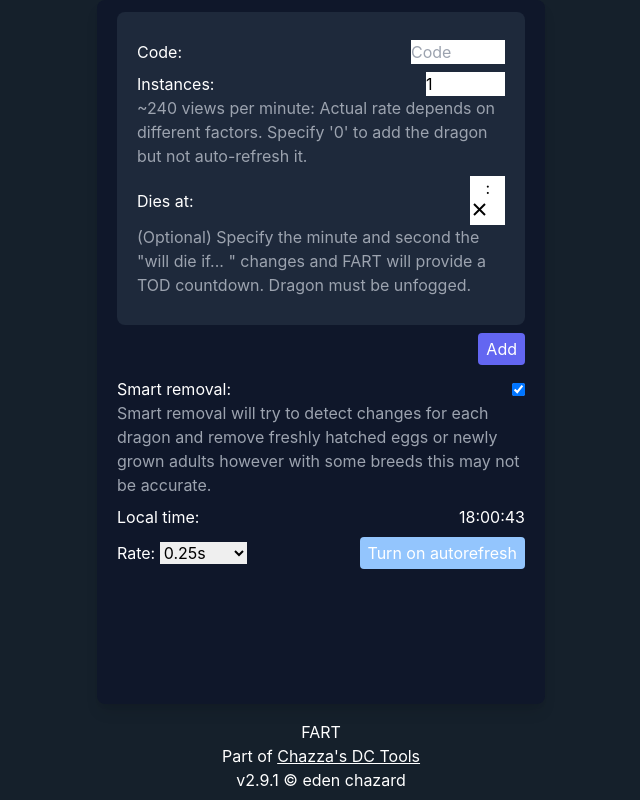
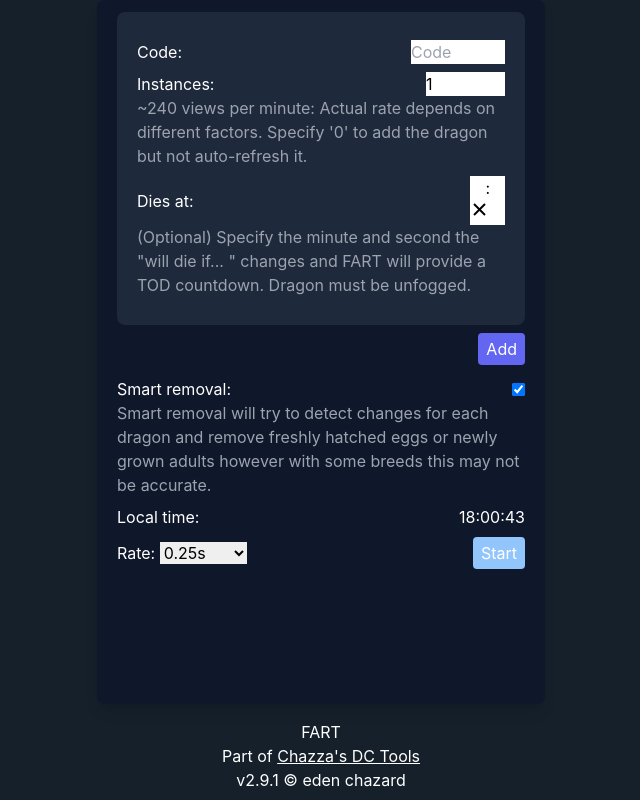
Before and after one commit to edenchazard/dc-auto-refresher, a React (Create React App) app in the folder src/frontend/: page / in a window 1280 px wide. Shown: the whole page, without its empty margins (319-959 px from the left). Built offline with nearby package versions, Linux system fonts and the light colour scheme.

Commit message:
Change button text

```diff
--- a/src/frontend/src/components/RefresherControls.tsx
+++ b/src/frontend/src/components/RefresherControls.tsx
@@ -63,8 +63,8 @@ export default function RefresherControls({list, rate, updateRate, click, autore
                     <div>
                     {
                         //AR enabled
-                        (autorefresh ? <button onClick={click} className="rounded bg-blue-600 px-2 py-1 hover:bg-blue-400">Turn off autorefresh</button>
-                                    : <button onClick={click} className="rounded bg-blue-300 px-2 py-1 hover:bg-blue-500">Turn on autorefresh</button>)
+                        (autorefresh ? <button onClick={click} className="rounded bg-blue-600 px-2 py-1 hover:bg-blue-400">Stop</button>
+                                    : <button onClick={click} className="rounded bg-blue-300 px-2 py-1 hover:bg-blue-500">Start</button>)
                     }
                     </div>
                 </div>
```
